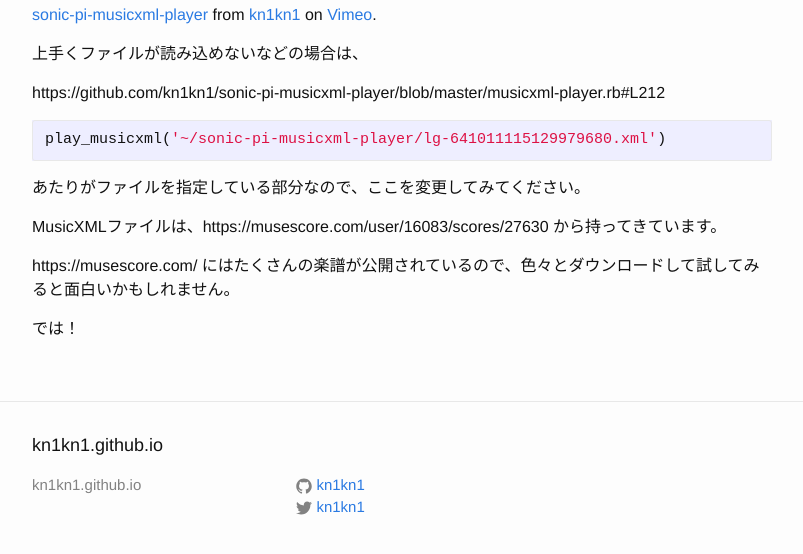
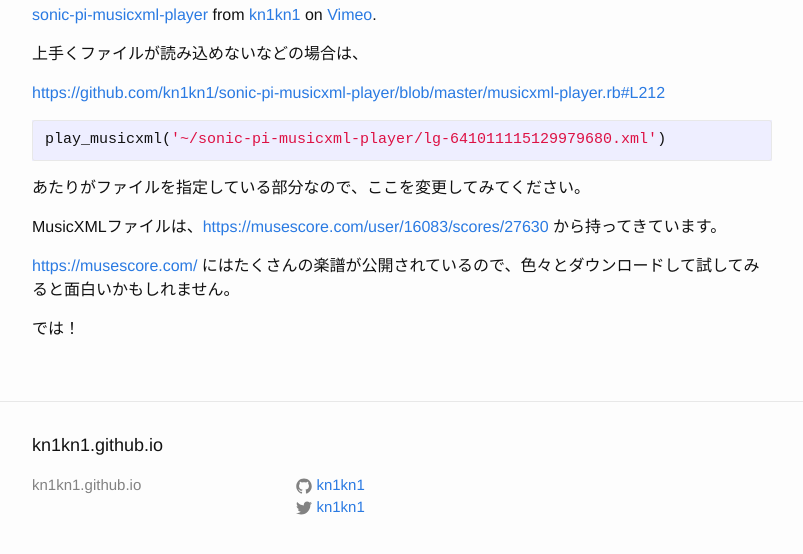
Before and after one commit to kn1kn1/kn1kn1.github.io, a Jekyll site: the page built from _posts/2016-12-22-SonicPi-MusicXML.md, in a window 1280 px wide and 900 px high, scrolled down 4736 px, cut to the strip 321-875 px from the top of the window. Shown: the whole strip, without its empty margins (238-1041 px from the left). Built offline with Jekyll 4.4.1, drawn with Linux system fonts in a browser that asks for light colours; some of the changed lines change nothing that is shown.

Commit message:
Set links

````diff
--- a/_posts/2016-12-22-SonicPi-MusicXML.md
+++ b/_posts/2016-12-22-SonicPi-MusicXML.md
@@ -15,7 +15,7 @@ MusicXMLの内容をSonic Piで演奏するという試みは、[こちら](http
 
 出来上がったコードは、↓にあります。
 
-https://github.com/kn1kn1/sonic-pi-musicxml-player/blob/master/musicxml-player.rb
+[https://github.com/kn1kn1/sonic-pi-musicxml-player/blob/master/musicxml-player.rb](https://github.com/kn1kn1/sonic-pi-musicxml-player/blob/master/musicxml-player.rb)
 
 おおまかな流れとしては、
 
@@ -194,7 +194,7 @@ musicxml-player.rbの中身をSonic PiのBufferにコピーして`Run`を叩い
 
 上手くファイルが読み込めないなどの場合は、
 
-https://github.com/kn1kn1/sonic-pi-musicxml-player/blob/master/musicxml-player.rb#L212
+[https://github.com/kn1kn1/sonic-pi-musicxml-player/blob/master/musicxml-player.rb#L212](https://github.com/kn1kn1/sonic-pi-musicxml-player/blob/master/musicxml-player.rb#L212)
 
 ```ruby
 play_musicxml('~/sonic-pi-musicxml-player/lg-641011115129979680.xml')
@@ -202,8 +202,8 @@ play_musicxml('~/sonic-pi-musicxml-player/lg-641011115129979680.xml')
 
 あたりがファイルを指定している部分なので、ここを変更してみてください。
 
-MusicXMLファイルは、https://musescore.com/user/16083/scores/27630 から持ってきています。
+MusicXMLファイルは、[https://musescore.com/user/16083/scores/27630](https://musescore.com/user/16083/scores/27630) から持ってきています。
 
-https://musescore.com/ にはたくさんの楽譜が公開されているので、色々とダウンロードして試してみると面白いかもしれません。
+[https://musescore.com/](https://musescore.com/) にはたくさんの楽譜が公開されているので、色々とダウンロードして試してみると面白いかもしれません。
 
 では！
````
